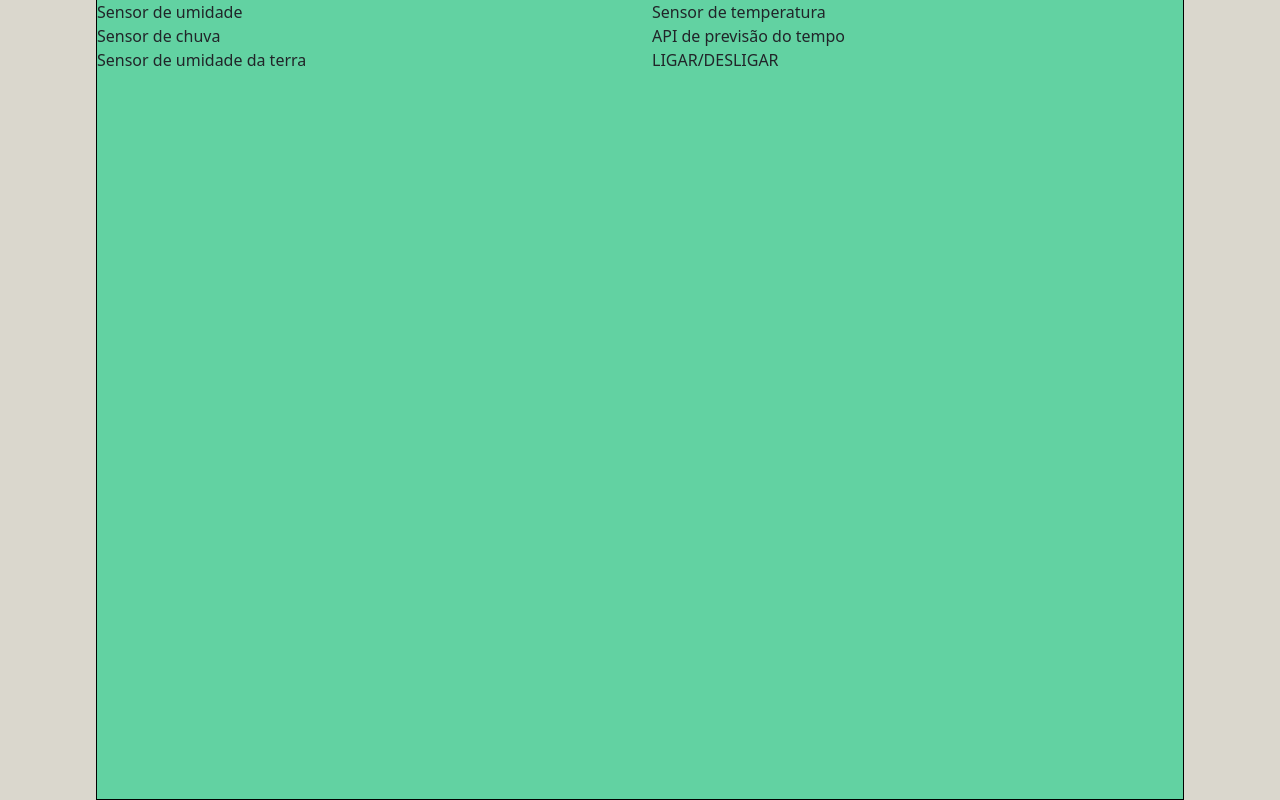
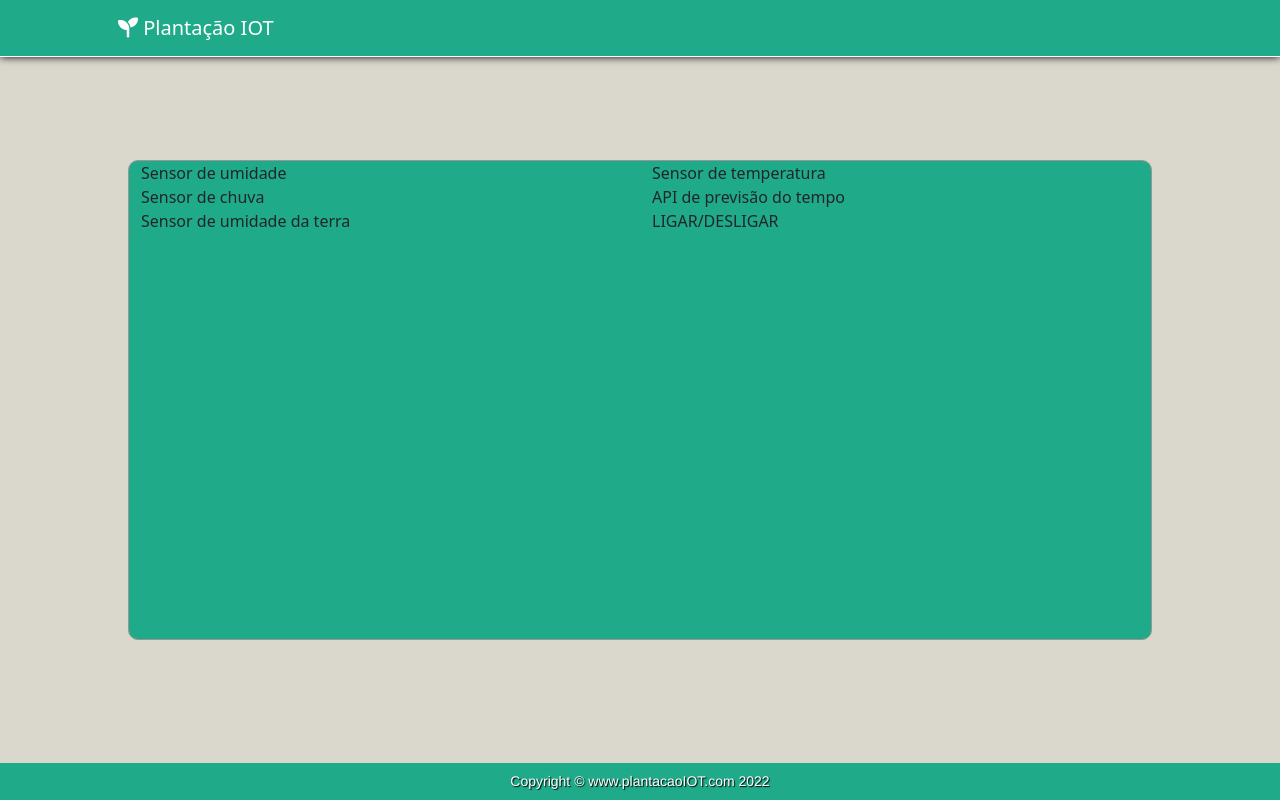
Before and after one commit to vic37get/Plantacao-IOT, a Django app: page / in a window 1280 px wide. Run offline with Django 4.2, Linux system fonts and the light colour scheme; some libraries are stand-ins or nearby versions.

Commit message:
estilo inicial

```diff
--- a/plantacao_app/static/plantacao_app/css/style.css
+++ b/plantacao_app/static/plantacao_app/css/style.css
@@ -1,26 +1,61 @@
 
 :root{
     --cor_fundo: #DAD7CD;
-    --cor_div_principal: #1FAB89;
-    --cor_div_clara: #62D2A2;
+    --cor_principal: #1FAB89;
+    --cor_div_clara: #EEF2E6;
     --cor_div_mais_clara: #9DF3C4;
+    --cor_bordas: rgb(150, 150, 150);
+    --fonte: "Helvetica Neue",Helvetica,Arial,sans-serif;
 }
 
 
 
 body{
     background-color: var(--cor_fundo);
+    margin: 0;
 }
 
+footer {
+    z-index: 5;
+    background-color: var(--cor_principal);
+    position: absolute !important;
+    width: 100%;
+    height: fit-content;
+    bottom: 0 !important;
+    padding: 0 !important;
+    margin: 0 !important;
+    flex: 0;
+  }
+
 .main{
-    background-color: var(--cor_div_clara);
-    border: 1px solid black;
-    border-top: none;
+    border: 1px solid var(--cor_bordas);
+    border-radius: 10px;
+    background-color: #1FAB89;
     position: absolute;
     top: 0; bottom: 0;
     left: 0; right: 0;
     margin: auto;
-    padding: 0;
-    width: 85%;
-    height: 100%;
+    height: 60%;
+    width: 80%;
 }
+
+
+.menu {
+    background-color: var(--cor_principal) !important;
+    box-shadow: 0 0 1vh black !important;
+    color: white;
+    border-bottom: 0.2vh solid #ffffff !important;
+    position: fixed !important;
+    width: 100%;
+    z-index: 4;
+  }
+
+  .foot{
+    color: white;
+    text-shadow: 1px 1px 1px black;
+    text-align: center;
+    font-family: var(--fonte);
+    font-size: 14px;
+    padding: 0 !important;
+    margin: 0.5vh !important;
+  }
--- a/plantacao_app/templates/plantacao_app/home.html
+++ b/plantacao_app/templates/plantacao_app/home.html
@@ -28,7 +28,15 @@
     <title>Plantacao IOT</title>
 </head>
 <body>
-    <div class="main">
+    <nav class="navbar navbar-expand-lg navbar-light menu">
+        <div class="container px-4 px-lg-5">
+            <a class="navbar-brand text-white" href=""><i class="fa-solid fa-seedling"></i> Plantação IOT</a>
+            <button class="navbar-toggler" type="button" data-bs-toggle="collapse" data-bs-target="#navbarSupportedContent" aria-controls="navbarSupportedContent" aria-expanded="false" aria-label="Toggle navigation"><span class="navbar-toggler-icon"></span></button>
+            <div class="collapse navbar-collapse" id="navbarSupportedContent">
+            </div>
+        </div>
+    </nav>
+    <div class="container main">
         <div class="row row-cols-2">
             <div class="col">Sensor de umidade</div>
             <div class="col">Sensor de temperatura</div>
@@ -38,5 +46,10 @@
             <div class="col">LIGAR/DESLIGAR</div>
         </div>
     </div>
+    <footer class="p-1">
+        <div class="foot">Copyright &copy; www.plantacaoIOT.com 2022</div>
+    </footer>
 </body>
+
+
 </html>
```
